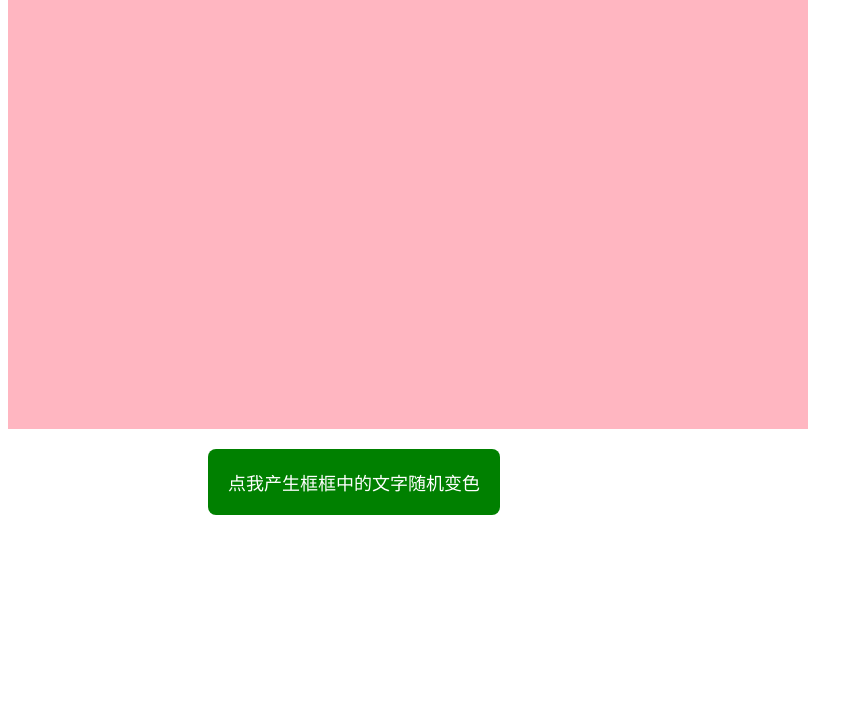
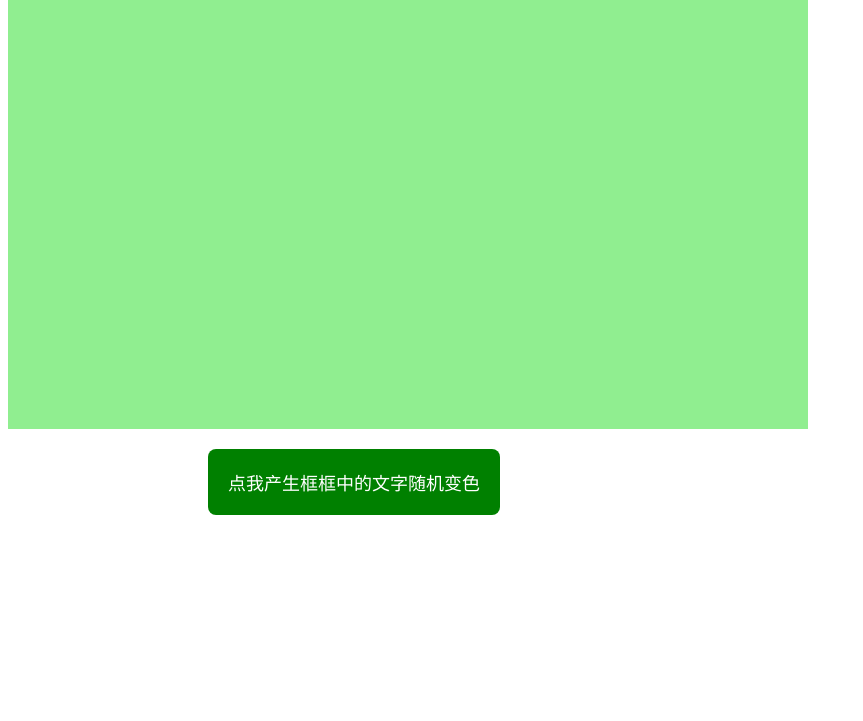
Before and after one commit to linzx621/test-git-use, a plain HTML site: page index.html in a window 1280 px wide. Shown: the part 79-800 px from the top of the page, without its empty margins (0-863 px from the left). Drawn offline with Linux system fonts and the light colour scheme.

Commit message:
style:chang some styles

```diff
--- a/index.html
+++ b/index.html
@@ -10,7 +10,7 @@
 
 <body>
     <div class="wrapper" style="width: 800px; height:
-            500px;background-color: lightpink;font-size: 40px;">我会变色</div>
+            500px;background-color: lightgreen;font-size: 40px;">我会变色</div>
     <button id="btn" style="background-color: green; border: none;outline:
             none;border-radius: 8px;color: white;padding: 20px;font-size:
             18px;margin-top: 20px;margin-left:200px;cursor: pointer;">点我产生框框中的文字随机变色</button>
```
